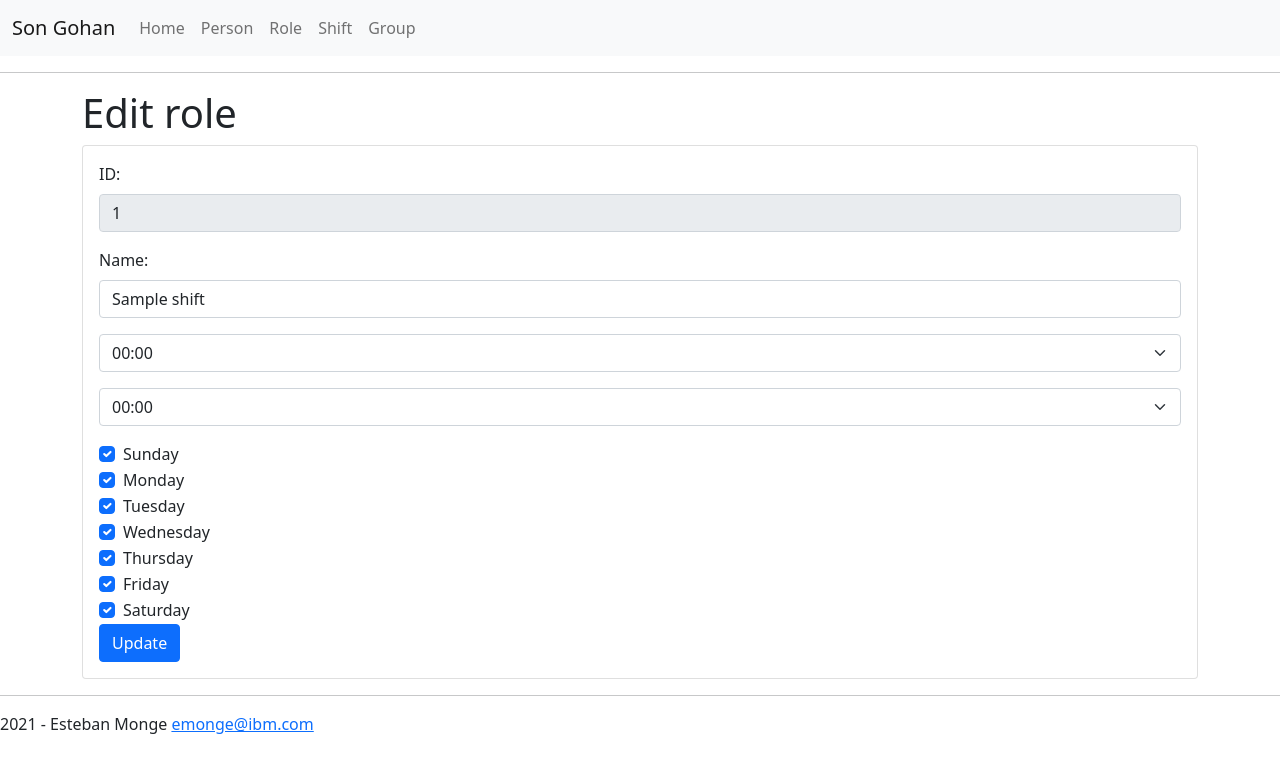
After one commit to EstebanMonge/flask-crud, a Flask app: page /update_shift/1 in a window 1280 px wide. The commit adds this page. Shown: the top 773 px of the page. Run offline with Flask 2, Linux system fonts and the light colour scheme; tables that the repository leaves empty hold one stand-in row (values such as "Sample post"); some libraries are stand-ins or nearby versions.

Commit message:
eight commit

```diff
--- a/app/routes.py
+++ b/app/routes.py
@@ -11,8 +11,7 @@ jedi = "of the jedi"
 @app.route('/')
 @app.route('/index')
 def index():
-    persons = Person.query.all()
-    return render_template('index.html', persons=persons)
+    return render_template('index.html')
 
 @app.route('/person')
 def person():
@@ -52,7 +51,10 @@ def add_person():
                 db.session.commit()
 
         if not fname or lname or email or username:
-            person = Person(fname = fname, lname = lname, email = email, username = username, is_active = is_active)
+            if person_id:
+                person = Person(person_id = person_id, fname = fname, lname = lname, email = email, username = username, is_active = is_active)
+            else:
+                person = Person(fname = fname, lname = lname, email = email, username = username, is_active = is_active)
             db.session.add(person)
             db.session.commit()
             return redirect('/person')
@@ -72,7 +74,10 @@ def add_role():
                 db.session.commit()
 
         if name:
-            role = Role(name = name)
+            if role_id:
+                role = Role(role_id = role_id, name = name)
+            else:
+                role = Role(name = name)
             db.session.add(role)
             db.session.commit()
             return redirect('/role')
@@ -122,7 +127,10 @@ def add_shift():
                 db.session.commit()
 
         if not name or start_hour or end_hour or sunday or monday or tuesday or wednesday or thursday or friday or saturday:
-            shift = Shift(name = name, start_hour = start_hour, end_hour = end_hour, sunday = sunday, monday = monday, tuesday = tuesday, wednesday = wednesday, thursday = thursday, friday = friday, saturday = saturday)
+            if shift_id:
+                shift = Shift(shift_id = shift_id, name = name, start_hour = start_hour, end_hour = end_hour, sunday = sunday, monday = monday, tuesday = tuesday, wednesday = wednesday, thursday = thursday, friday = friday, saturday = saturday)
+            else:
+                shift = Shift(name = name, start_hour = start_hour, end_hour = end_hour, sunday = sunday, monday = monday, tuesday = tuesday, wednesday = wednesday, thursday = thursday, friday = friday, saturday = saturday)
             db.session.add(shift)
             db.session.commit()
             return redirect('/shift')
@@ -137,26 +145,58 @@ def add_group():
         group_id = form.get('group_id')
         if group_id:
             group = Group.query.get(group_id)
-            if role:
+            if group:
                 db.session.delete(group)
                 db.session.commit()
 
         if name:
-            group = Group(name = name)
+            if group_id:
+                group = Group(group_id = group_id, name = name)
+            else:
+                group = Group(name = name)
             db.session.add(group)
             db.session.commit()
             return redirect('/group')
 
     return "of the jedi"
 
+#update routes
 @app.route('/update_person/<int:id>')
-def updateRoute(id):
+def update_person(id):
     if not id or id != 0:
         person = Person.query.get(id)
         if person:
             return render_template('update_person.html', person=person)
 
     return "of the jedi"
+
+@app.route('/update_role/<int:id>')
+def update_role(id):
+    if not id or id != 0:
+        role = Role.query.get(id)
+        if role:
+            return render_template('update_role.html', role=role)
+
+    return "of the jedi"
+
+@app.route('/update_group/<int:id>')
+def update_group(id):
+    if not id or id != 0:
+        group = Group.query.get(id)
+        if group:
+            return render_template('update_group.html', group=group)
+
+    return "of the jedi"
+
+@app.route('/update_shift/<int:id>')
+def update_shift(id):
+    if not id or id != 0:
+        shift = Shift.query.get(id)
+        if shift:
+            return render_template('update_shift.html', shift=shift)
+
+    return "of the jedi"
+
 
 #delete routes
 @app.route('/delete_person/<int:id>')
--- /dev/null
+++ b/app/web/templates/update_shift.html
@@ -0,0 +1,175 @@
+{% extends "base.html" %}
+
+{% block content %}
+
+<div class="container">
+    <div class="row">
+        <div class="col-md-12">
+            <h1>Edit role</h1>
+            <div class="card">
+                <div class="card-body">
+                    <form action="/add_shift" method="post">
+                        <div class="mb-3">
+                            <label for="shift_id" class="form-label">ID:</label>
+                            <input class="form-control" type="text" name="shift_id" placeholder="ID" value="{{ shift.shift_id }}" readonly>
+                        </div>
+                        <div class="mb-3">
+                            <label for="name" class="form-label">Name:</label>
+                            <input class="form-control" type="text" name="name" placeholder="Name" value="{{ shift.name }}" required>
+                        </div>
+                        <div class="mb-3">
+                            <select class="form-select" name="start_hour">
+                                <option value="00:00" {% if (shift.start_hour == "00:00") %} selected="selected" {% endif %}>00:00</option>
+                                <option value="00:30" {% if (shift.start_hour == "00:30") %} selected="selected" {% endif %}>00:30</option>
+                                <option value="01:00" {% if (shift.start_hour == "01:00") %} selected="selected" {% endif %}>01:00</option>
+                                <option value="01:30" {% if (shift.start_hour == "01:30") %} selected="selected" {% endif %}>01:30</option>
+                                <option value="02:00" {% if (shift.start_hour == "02:00") %} selected="selected" {% endif %}>02:00</option>
+                                <option value="02:30" {% if (shift.start_hour == "02:30") %} selected="selected" {% endif %}>02:30</option>
+                                <option value="03:00" {% if (shift.start_hour == "03:00") %} selected="selected" {% endif %}>03:00</option>
+                                <option value="03:30" {% if (shift.start_hour == "03:30") %} selected="selected" {% endif %}>03:30</option>
+                                <option value="04:00" {% if (shift.start_hour == "04:00") %} selected="selected" {% endif %}>04:00</option>
+                                <option value="04:30" {% if (shift.start_hour == "04:30") %} selected="selected" {% endif %}>04:30</option>
+                                <option value="05:00" {% if (shift.start_hour == "05:00") %} selected="selected" {% endif %}>05:00</option>
+                                <option value="05:30" {% if (shift.start_hour == "05:30") %} selected="selected" {% endif %}>05:30</option>
+                                <option value="06:00" {% if (shift.start_hour == "06:00") %} selected="selected" {% endif %}>06:00</option>
+                                <option value="06:30" {% if (shift.start_hour == "06:30") %} selected="selected" {% endif %}>06:30</option>
+                                <option value="07:00" {% if (shift.start_hour == "07:00") %} selected="selected" {% endif %}>07:00</option>
+                                <option value="07:30" {% if (shift.start_hour == "07:30") %} selected="selected" {% endif %}>07:30</option>
+                                <option value="08:00" {% if (shift.start_hour == "08:30") %} selected="selected" {% endif %}>08:00</option>
+                                <option value="08:30" {% if (shift.start_hour == "08:30") %} selected="selected" {% endif %}>08:30</option>
+                                <option value="09:00" {% if (shift.start_hour == "09:00") %} selected="selected" {% endif %}>09:00</option>
+                                <option value="09:30" {% if (shift.start_hour == "09:30") %} selected="selected" {% endif %}>09:30</option>
+                                <option value="10:00" {% if (shift.start_hour == "10:30") %} selected="selected" {% endif %}>10:00</option>
+                                <option value="10:30" {% if (shift.start_hour == "10:30") %} selected="selected" {% endif %}>10:30</option>
+                                <option value="11:00" {% if (shift.start_hour == "11:00") %} selected="selected" {% endif %}>11:00</option>
+                                <option value="11:30" {% if (shift.start_hour == "11:30") %} selected="selected" {% endif %}>11:30</option>
+                                <option value="12:00" {% if (shift.start_hour == "12:00") %} selected="selected" {% endif %}>12:00</option>
+                                <option value="12:30" {% if (shift.start_hour == "12:30") %} selected="selected" {% endif %}>12:30</option>
+                                <option value="13:00" {% if (shift.start_hour == "13:00") %} selected="selected" {% endif %}>13:00</option>
+                                <option value="13:30" {% if (shift.start_hour == "13:30") %} selected="selected" {% endif %}>13:30</option>
+                                <option value="14:00" {% if (shift.start_hour == "14:00") %} selected="selected" {% endif %}>14:00</option>
+                                <option value="14:30" {% if (shift.start_hour == "14:30") %} selected="selected" {% endif %}>14:30</option>
+                                <option value="15:00" {% if (shift.start_hour == "15:00") %} selected="selected" {% endif %}>15:00</option>
+                                <option value="15:30" {% if (shift.start_hour == "15:30") %} selected="selected" {% endif %}>15:30</option>
+                                <option value="16:00" {% if (shift.start_hour == "16:00") %} selected="selected" {% endif %}>16:00</option>
+                                <option value="16:30" {% if (shift.start_hour == "16:30") %} selected="selected" {% endif %}>16:30</option>
+                                <option value="17:00" {% if (shift.start_hour == "17:00") %} selected="selected" {% endif %}>17:00</option>
+                                <option value="17:30" {% if (shift.start_hour == "17:30") %} selected="selected" {% endif %}>17:30</option>
+                                <option value="18:00" {% if (shift.start_hour == "18:00") %} selected="selected" {% endif %}>18:00</option>
+                                <option value="18:30" {% if (shift.start_hour == "18:30") %} selected="selected" {% endif %}>18:30</option>
+                                <option value="19:00" {% if (shift.start_hour == "19:00") %} selected="selected" {% endif %}>19:00</option>
+                                <option value="19:30" {% if (shift.start_hour == "19:30") %} selected="selected" {% endif %}>19:30</option>
+                                <option value="20:00" {% if (shift.start_hour == "20:00") %} selected="selected" {% endif %}>20:00</option>
+                                <option value="20:30" {% if (shift.start_hour == "20:30") %} selected="selected" {% endif %}>20:30</option>
+                                <option value="21:00" {% if (shift.start_hour == "21:00") %} selected="selected" {% endif %}>21:00</option>
+                                <option value="21:30" {% if (shift.start_hour == "21:30") %} selected="selected" {% endif %}>21:30</option>
+                                <option value="22:00" {% if (shift.start_hour == "22:00") %} selected="selected" {% endif %}>22:00</option>
+                                <option value="22:30" {% if (shift.start_hour == "22:30") %} selected="selected" {% endif %}>22:30</option>
+                                <option value="23:00" {% if (shift.start_hour == "23:00") %} selected="selected" {% endif %}>23:00</option>
+                                <option value="23:30" {% if (shift.start_hour == "23:30") %} selected="selected" {% endif %}>23:30</option>
+                            </select>
+                        </div>
+                        <div class="mb-3">
+                            <select class="form-select" name="end_hour">
+                                <option value="00:00" {% if (shift.end_hour == "00:00") %} selected="selected" {% endif %}>00:00</option>
+                                <option value="00:30" {% if (shift.end_hour == "00:30") %} selected="selected" {% endif %}>00:30</option>
+                                <option value="01:00" {% if (shift.end_hour == "01:00") %} selected="selected" {% endif %}>01:00</option>
+                                <option value="01:30" {% if (shift.end_hour == "01:30") %} selected="selected" {% endif %}>01:30</option>
+                                <option value="02:00" {% if (shift.end_hour == "02:00") %} selected="selected" {% endif %}>02:00</option>
+                                <option value="02:30" {% if (shift.end_hour == "02:30") %} selected="selected" {% endif %}>02:30</option>
+                                <option value="03:00" {% if (shift.end_hour == "03:00") %} selected="selected" {% endif %}>03:00</option>
+                                <option value="03:30" {% if (shift.end_hour == "03:30") %} selected="selected" {% endif %}>03:30</option>
+                                <option value="04:00" {% if (shift.end_hour == "04:00") %} selected="selected" {% endif %}>04:00</option>
+                                <option value="04:30" {% if (shift.end_hour == "04:30") %} selected="selected" {% endif %}>04:30</option>
+                                <option value="05:00" {% if (shift.end_hour == "05:00") %} selected="selected" {% endif %}>05:00</option>
+                                <option value="05:30" {% if (shift.end_hour == "05:30") %} selected="selected" {% endif %}>05:30</option>
+                                <option value="06:00" {% if (shift.end_hour == "06:00") %} selected="selected" {% endif %}>06:00</option>
+                                <option value="06:30" {% if (shift.end_hour == "06:30") %} selected="selected" {% endif %}>06:30</option>
+                                <option value="07:00" {% if (shift.end_hour == "07:00") %} selected="selected" {% endif %}>07:00</option>
+                                <option value="07:30" {% if (shift.end_hour == "07:30") %} selected="selected" {% endif %}>07:30</option>
+                                <option value="08:00" {% if (shift.end_hour == "08:30") %} selected="selected" {% endif %}>08:00</option>
+                                <option value="08:30" {% if (shift.end_hour == "08:30") %} selected="selected" {% endif %}>08:30</option>
+                                <option value="09:00" {% if (shift.end_hour == "09:00") %} selected="selected" {% endif %}>09:00</option>
+                                <option value="09:30" {% if (shift.end_hour == "09:30") %} selected="selected" {% endif %}>09:30</option>
+                                <option value="10:00" {% if (shift.end_hour == "10:30") %} selected="selected" {% endif %}>10:00</option>
+                                <option value="10:30" {% if (shift.end_hour == "10:30") %} selected="selected" {% endif %}>10:30</option>
+                                <option value="11:00" {% if (shift.end_hour == "11:00") %} selected="selected" {% endif %}>11:00</option>
+                                <option value="11:30" {% if (shift.end_hour == "11:30") %} selected="selected" {% endif %}>11:30</option>
+                                <option value="12:00" {% if (shift.end_hour == "12:00") %} selected="selected" {% endif %}>12:00</option>
+                                <option value="12:30" {% if (shift.end_hour == "12:30") %} selected="selected" {% endif %}>12:30</option>
+                                <option value="13:00" {% if (shift.end_hour == "13:00") %} selected="selected" {% endif %}>13:00</option>
+                                <option value="13:30" {% if (shift.end_hour == "13:30") %} selected="selected" {% endif %}>13:30</option>
+                                <option value="14:00" {% if (shift.end_hour == "14:00") %} selected="selected" {% endif %}>14:00</option>
+                                <option value="14:30" {% if (shift.end_hour == "14:30") %} selected="selected" {% endif %}>14:30</option>
+                                <option value="15:00" {% if (shift.end_hour == "15:00") %} selected="selected" {% endif %}>15:00</option>
+                                <option value="15:30" {% if (shift.end_hour == "15:30") %} selected="selected" {% endif %}>15:30</option>
+                                <option value="16:00" {% if (shift.end_hour == "16:00") %} selected="selected" {% endif %}>16:00</option>
+                                <option value="16:30" {% if (shift.end_hour == "16:30") %} selected="selected" {% endif %}>16:30</option>
+                                <option value="17:00" {% if (shift.end_hour == "17:00") %} selected="selected" {% endif %}>17:00</option>
+                                <option value="17:30" {% if (shift.end_hour == "17:30") %} selected="selected" {% endif %}>17:30</option>
+                                <option value="18:00" {% if (shift.end_hour == "18:00") %} selected="selected" {% endif %}>18:00</option>
+                                <option value="18:30" {% if (shift.end_hour == "18:30") %} selected="selected" {% endif %}>18:30</option>
+                                <option value="19:00" {% if (shift.end_hour == "19:00") %} selected="selected" {% endif %}>19:00</option>
+                                <option value="19:30" {% if (shift.end_hour == "19:30") %} selected="selected" {% endif %}>19:30</option>
+                                <option value="20:00" {% if (shift.end_hour == "20:00") %} selected="selected" {% endif %}>20:00</option>
+                                <option value="20:30" {% if (shift.end_hour == "20:30") %} selected="selected" {% endif %}>20:30</option>
+                                <option value="21:00" {% if (shift.end_hour == "21:00") %} selected="selected" {% endif %}>21:00</option>
+                                <option value="21:30" {% if (shift.end_hour == "21:30") %} selected="selected" {% endif %}>21:30</option>
+                                <option value="22:00" {% if (shift.end_hour == "22:00") %} selected="selected" {% endif %}>22:00</option>
+                                <option value="22:30" {% if (shift.end_hour == "22:30") %} selected="selected" {% endif %}>22:30</option>
+                                <option value="23:00" {% if (shift.end_hour == "23:00") %} selected="selected" {% endif %}>23:00</option>
+                                <option value="23:30" {% if (shift.end_hour == "23:30") %} selected="selected" {% endif %}>23:30</option>
+                            </select>
+                        </div>
+                        <div class="form-check">
+                            <input class="form-check-input" type="checkbox" value="true" name="sunday"  {% if shift.sunday %} checked=true {% endif %} >
+                            <label class="form-check-label" for="sunday">
+                                Sunday
+                            </label>
+                        </div>
+                        <div class="form-check">
+                            <input class="form-check-input" type="checkbox" value="true" name="monday" {% if shift.monday %} checked=true {% endif %}>
+                            <label class="form-check-label" for="monday">
+                                Monday
+                            </label>
+                        </div>
+                        <div class="form-check">
+                            <input class="form-check-input" type="checkbox" value="true" name="tuesday" {% if shift.tuesday %} checked=true {% endif %}>
+                            <label class="form-check-label" for="tuesday">
+                                Tuesday
+                            </label>
+                        </div>
+                        <div class="form-check">
+                            <input class="form-check-input" type="checkbox" value="true" name="wednesday" {% if shift.wednesday %} checked=true {% endif %}>
+                            <label class="form-check-label" for="wednesday">
+                                Wednesday
+                            </label>
+                        </div>
+                        <div class="form-check">
+                            <input class="form-check-input" type="checkbox" value="true" name="thursday" {% if shift.thursday %} checked=true {% endif %}>
+                            <label class="form-check-label" for="thursday">
+                                Thursday
+                            </label>
+                        </div>
+                        <div class="form-check">
+                            <input class="form-check-input" type="checkbox" value="true" name="friday" {% if shift.friday %} checked=true {% endif %}>
+                            <label class="form-check-label" for="friday">
+                                Friday
+                            </label>
+                        </div>
+                        <div class="form-check">
+                            <input class="form-check-input" type="checkbox" value="true" name="saturday" {% if shift.saturday %} checked=true {% endif %}>
+                            <label class="form-check-label" for="saturday">
+                                Saturday
+                            </label>
+                        </div>
+                        <button class="btn btn-primary" type="submit">
+                            Update
+                        </button>
+                    </form>
+                </div>
+            </div>
+        </div>
+    </div>
+</div>
+{% endblock %}
```
Also changed, not shown: app/web/templates/update_group.html (added, +29 -0 lines), app/web/templates/update_person.html (+11 -6 lines), app/web/templates/update_role.html (added, +29 -0 lines).
